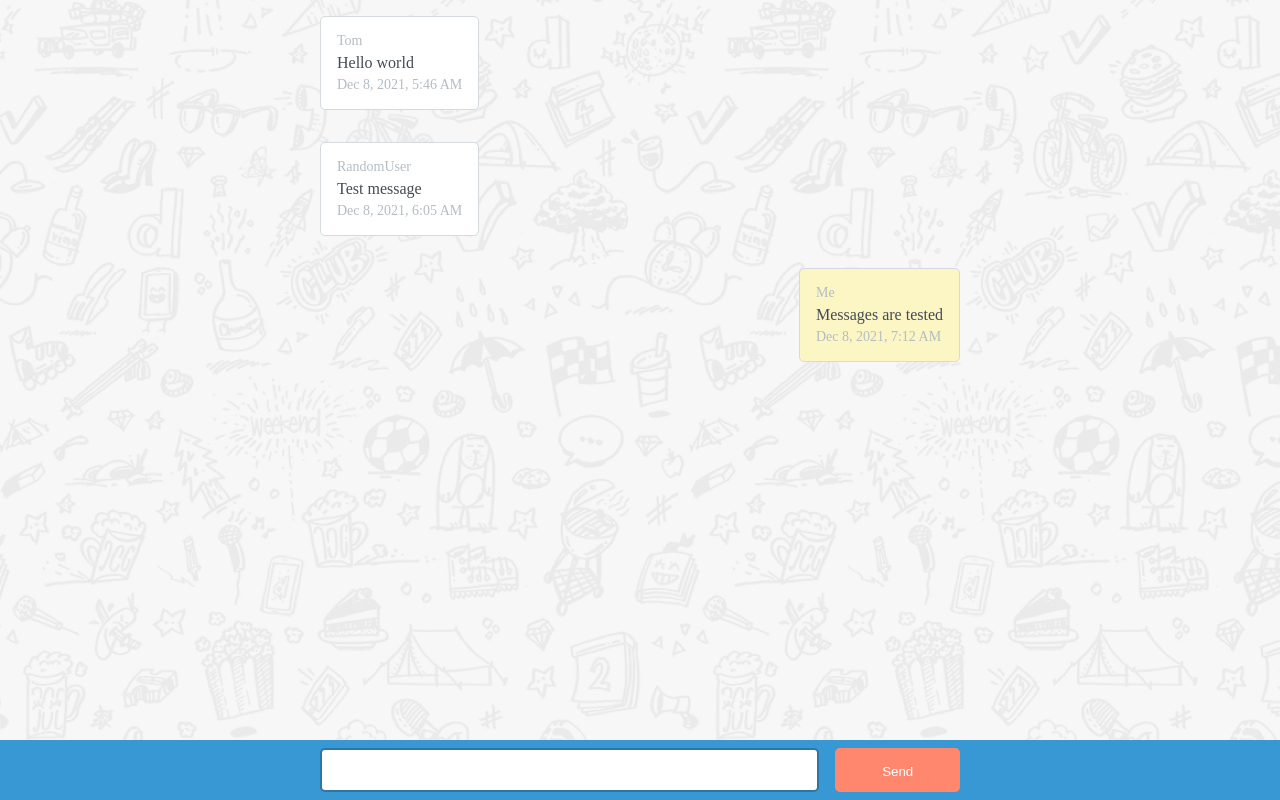
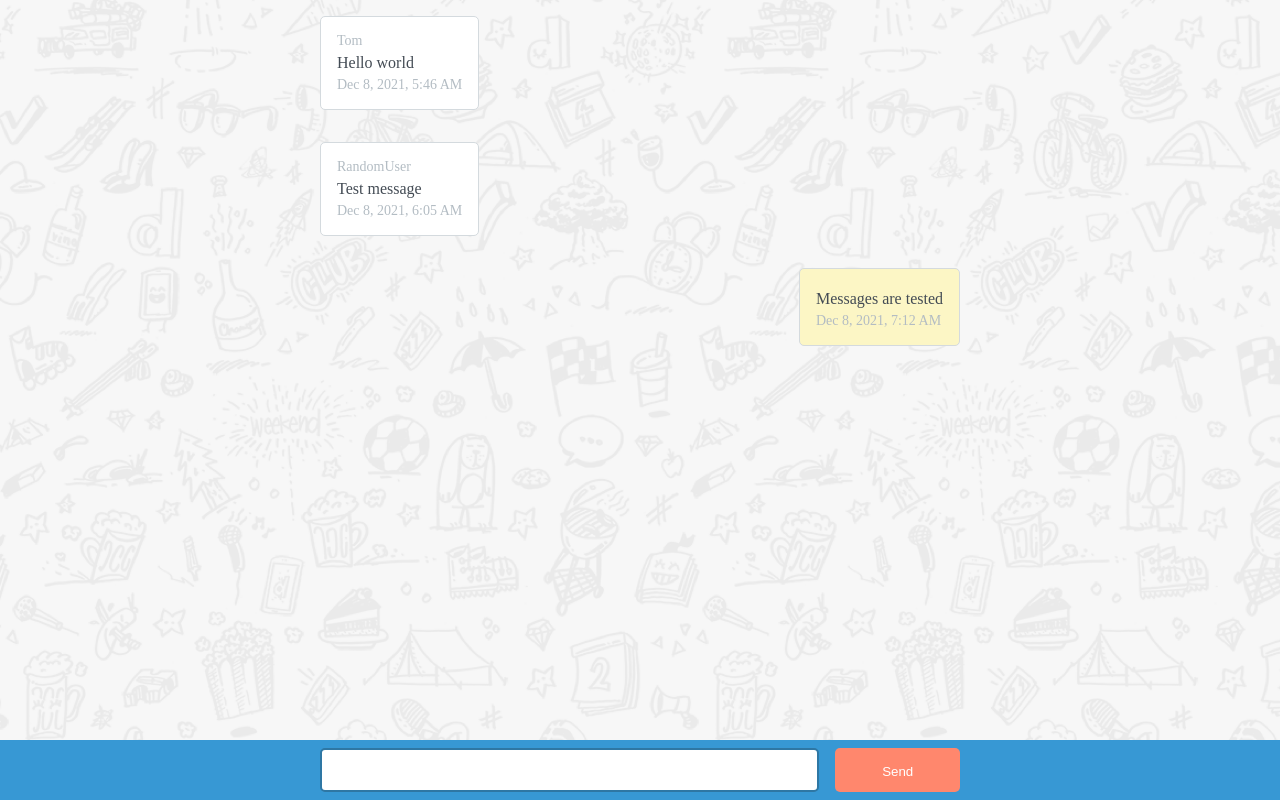
Before and after one commit to ddetkovs/mychatapp, a React (Create React App) app: page / in a window 1280 px wide. Built offline with nearby package versions, Linux system fonts and the light colour scheme.

Commit message:
do not display message author when its me

```diff
--- a/src/MessageFeed.tsx
+++ b/src/MessageFeed.tsx
@@ -46,7 +46,7 @@ const MessageEntry = ({ message }: { message: Message }) => {
 
   return (
     <div className={classNames(styles['message-entry'], { [styles['own-message']]: isSelf })}>
-      <p className={styles['message-details']}>{message.author}</p>
+      {!isSelf && <p className={styles['message-details']}>{message.author}</p>}
       <p className={styles['message-body']}>{message.message}</p>
       <p className={styles['message-details']}>{formatTimestamp(message.timestamp)}</p>
     </div>
```
